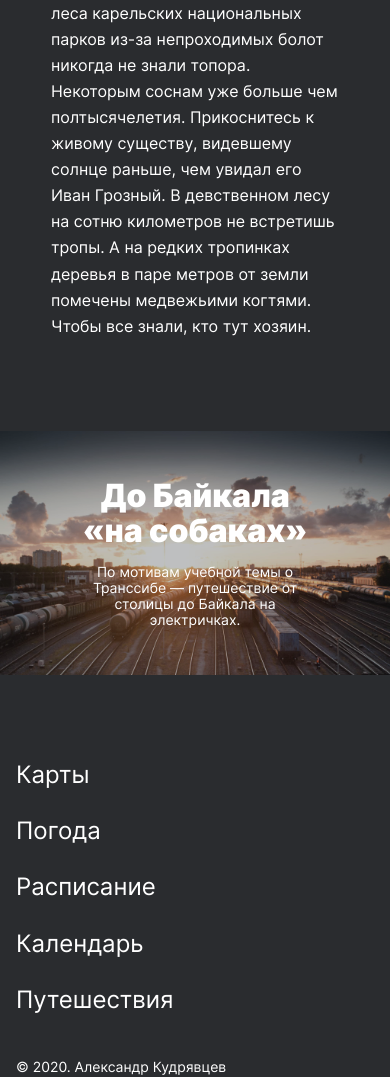
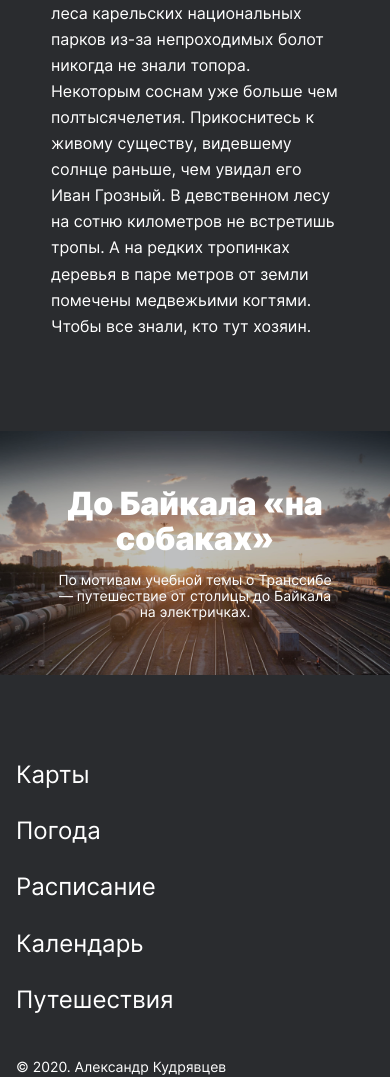
Before and after one commit to batkich/russian-travel, a plain HTML site: page index.html in a window 390 px wide. Shown: the part 9128-10205 px from the top of the page. Drawn offline with Linux system fonts and the light colour scheme; files whose address does not match are found by name.

Commit message:
Maket all done 2 на ревью 2

```diff
--- a/blocks/cover/__overlay/cover__overlay.css
+++ b/blocks/cover/__overlay/cover__overlay.css
@@ -14,7 +14,7 @@
 
 @media all and (max-width: 600px) {
   .cover__overlay {
-    grid-template-columns: 1fr fit-content(250px) 1fr;
+    grid-template-columns: 1fr fit-content(288px) 1fr;
     grid-template-rows: fit-content(288px);
   }
 }
```
